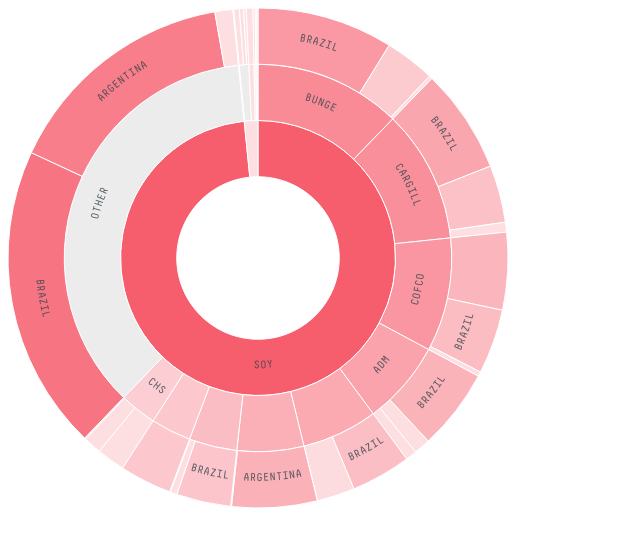
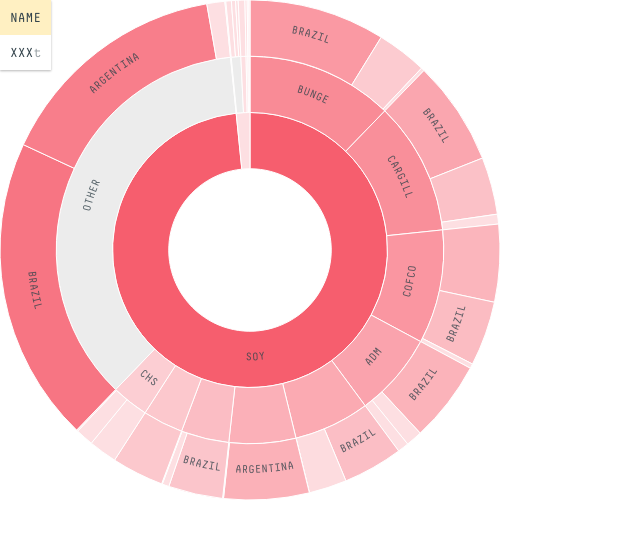
Before and after one commit to Vizzuality/trase-yearbook, a plain HTML site: page 2a/index.html in a window 1280 px wide. Both pictures are taken after a click on the icon 258 px from the left and 258 px from the top of the page. Shown: the whole page, without its empty margins (0-640 px from the left). Drawn offline with nearby package versions, Linux system fonts and the light colour scheme.

Commit message:
adds tooltip to 2a

```diff
--- a/2a/css/style.css
+++ b/2a/css/style.css
@@ -4,6 +4,11 @@
          url('../fonts/decimamonopro-webfont.woff') format('woff');
     font-weight: normal;
     font-style: normal;
+}
+* {
+    margin: 0;
+    padding: 0;
+    box-sizing: border-box;
 }
 
 body {
@@ -34,3 +39,28 @@
     dominant-baseline: middle;
     text-anchor: middle;
 }
+
+.tooltip {
+    background: #fff;
+    box-shadow: 0 1px 3px 0 rgba(0,0,0,.1), 0 1px 2px 0 rgba(0,0,0,.2);
+    color: #34444c;
+    font-family: 'Decima Mono', 'Courier New', Courier, monospace;
+    font-size: 13px;
+    position: absolute;
+    pointer-events: none;
+    transition: all 200ms ease-out;
+}
+
+.tooltip .name {
+    padding: 10px;
+    text-transform: uppercase;
+    background: #FFF0C2;
+}
+
+.tooltip .content {
+    padding: 10px;
+}
+
+.tooltip .content .unit {
+    opacity: .5;
+}
--- a/2a/index.html
+++ b/2a/index.html
@@ -8,7 +8,14 @@
   <link rel="stylesheet" href="css/style.css">
 </head>
 <body>
-
+  <div class="tooltip">
+    <div class="name">
+      NAME
+    </div>
+    <div class="content">
+      <span class="value">XXX</span><span class="unit">t</span>
+    </div>
+  </div>
   <script src='https://d3js.org/d3.v4.min.js'></script>
   <script src="js/main.js"></script>
 
--- a/2a/js/main.js
+++ b/2a/js/main.js
@@ -79,10 +79,18 @@
         .on('click', d => {
             d3.event.stopPropagation();
             focusOn(d);
+        })
+        .on('mouseover', d => {
+            d3.event.stopPropagation();
+            showTooltip(d);
+        })
+        .on('mouseout', d => {
+            d3.event.stopPropagation();
+            hideTooltip();
         });
 
-    newSlice.append('title')
-        .text(d => d.data.name + '\n' + formatNumber(d.value));
+    // newSlice.append('title')
+    //     .text(d => d.data.name + '\n' + formatNumber(d.value));
 
     newSlice.append('path')
         .attr('class', 'main-arc')
@@ -106,6 +114,26 @@
         .attr('startOffset', '50%')
         .attr('xlink:href', (_, i) => `#hiddenArc${i}`)
         .text(d => d.data.name);
+});
+
+function showTooltip(d) {
+    document.querySelector('.tooltip').style.opacity = 1;
+    document.querySelector('.tooltip .name').innerHTML = d.data.name;
+    document.querySelector('.tooltip .content .value').innerHTML = formatNumber(d.value);
+}
+
+function hideTooltip() {
+    document.querySelector('.tooltip').style.opacity = 0;
+}
+
+document.addEventListener("mousemove", function(e){
+    var tooltip = document.querySelector('.tooltip');
+    var offsetX = 0;
+    var offsetY = 0;
+    if(e.clientX + tooltip.offsetWidth > width) offsetX = -tooltip.offsetWidth;
+    if(e.clientY + tooltip.offsetHeight > height) offsetY = -tooltip.offsetHeight;
+    tooltip.style.left = e.clientX + offsetX + 'px';
+    tooltip.style.top = e.clientY + offsetY + 'px';
 });
 
 function focusOn(d) {
--- a/5e/css/style.css
+++ b/5e/css/style.css
@@ -10,6 +10,7 @@
     font-family: 'Merriweather', serif;
     font-size: 14px;
     line-height: 22px;
+    font-weight: 300;
     margin: 15px 20px 0;
 }
 
--- a/5e/js/main.js
+++ b/5e/js/main.js
@@ -42,7 +42,7 @@
         .attr('class', function (d) { return d.children ? 'node' : 'leaf node'; })
         .attr('transform', function (d) { return 'translate(' + d.x + ',' + d.y + ')'; })
         .on("click", function() {
-            d3.select(this).classed("selected", d3.select(this).classed("selected") ? false : true);
+            d3.select(this).classed("selected", !d3.select(this).classed("selected"));
           });
 
     node.append('title')
```
